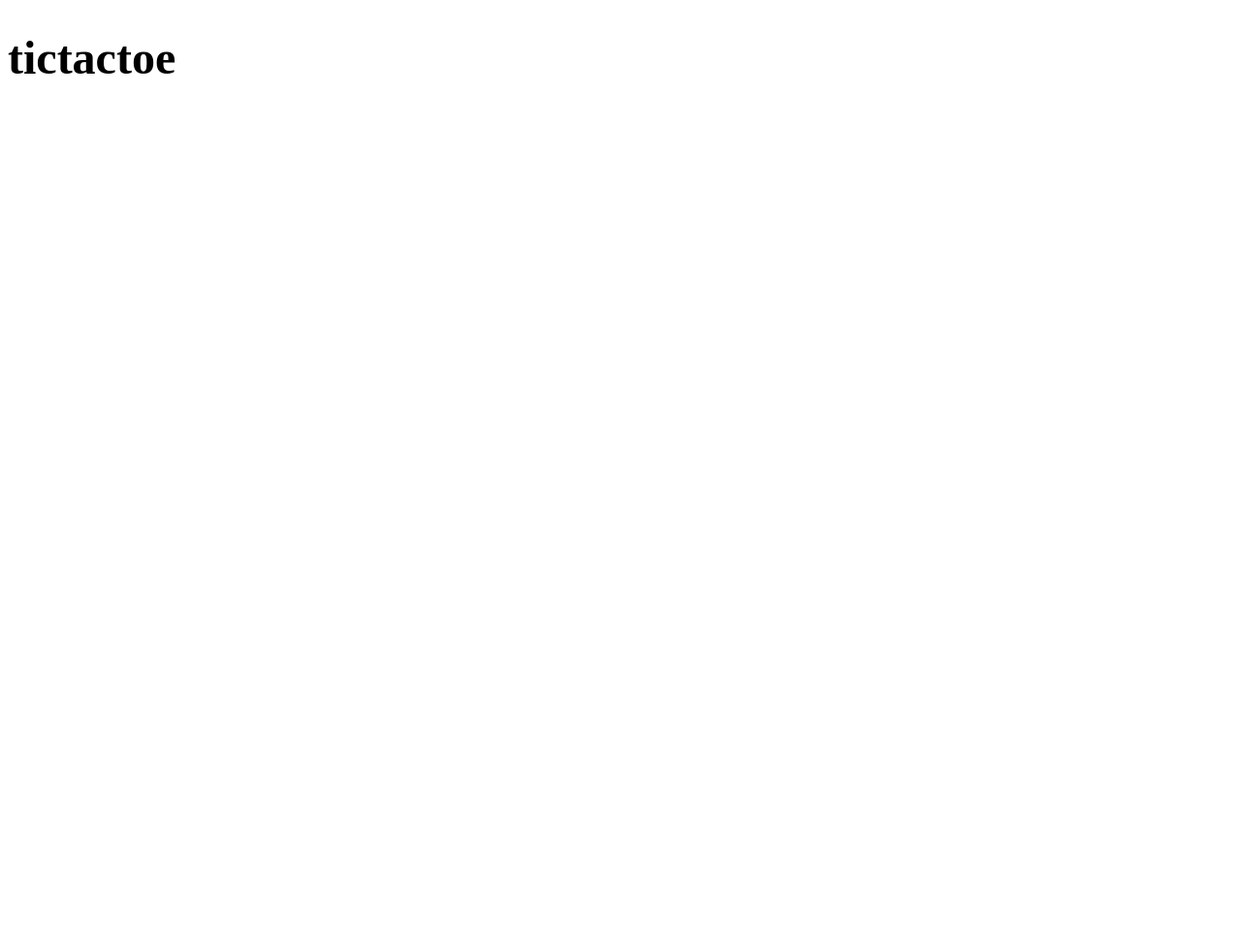
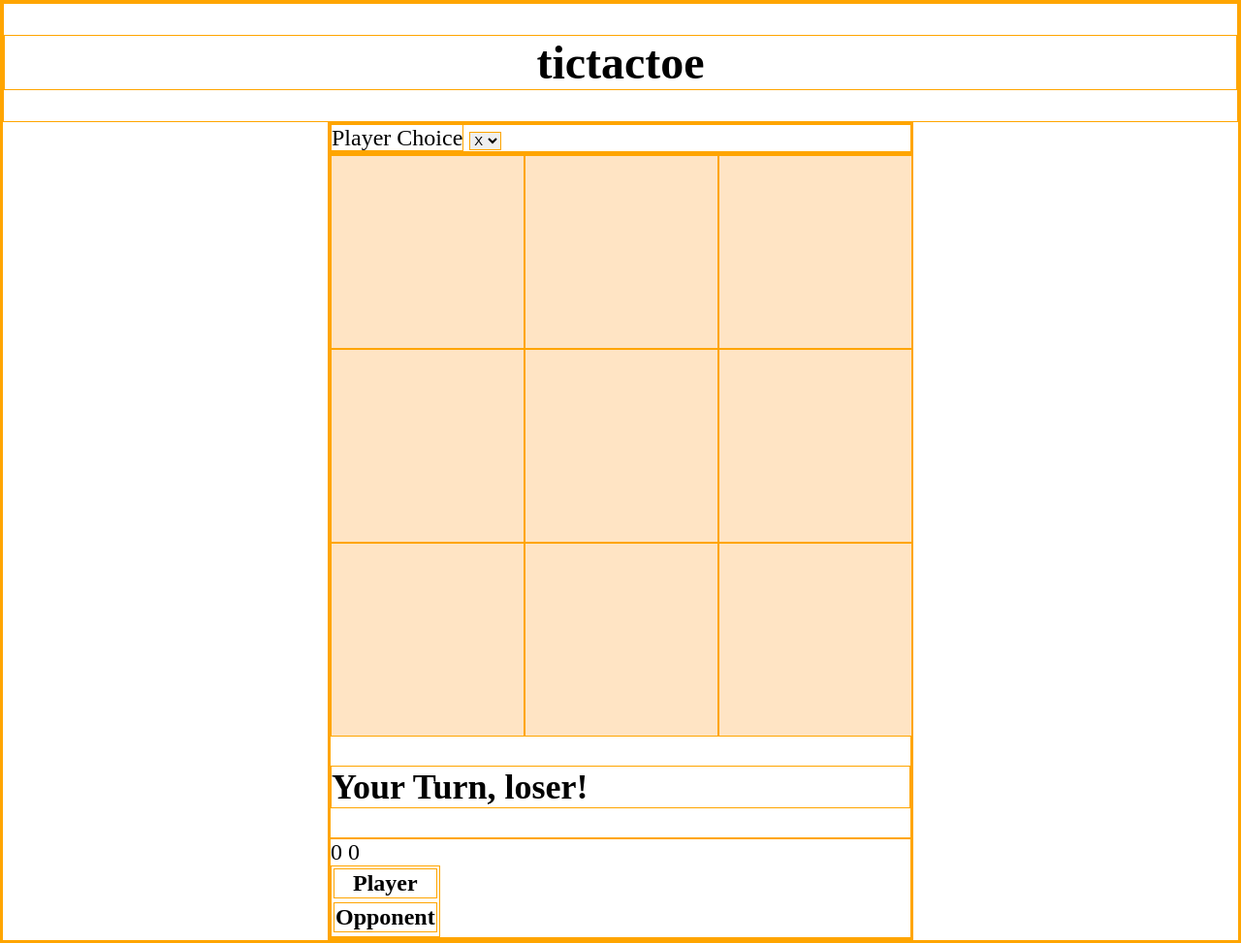
Before and after one commit to ZebraMilk/01-tictactoe, a plain HTML site: page index.html in a window 1280 px wide. Shown: the whole page at 97% size. Before the commit the page ends 800 px from the top, so only its background shows below. Drawn offline with Linux system fonts and the light colour scheme.

Commit message:
Add structure for module support Begin to flesh out the functions and where they belong. Add basic style elements to show *something* on the page.

```diff
--- a/index.html
+++ b/index.html
@@ -16,7 +16,50 @@
   </head>
 
   <body>
-    <h1>tictactoe</h1>
+    <div class="main-content">
+      <header>
+        <h1>tictactoe</h1>
+
+      </header>
+      <div class="game-container">
+        <div class="game-menu">
+          <div class="options">
+            <label for="token">Player Choice</label>
+            <select name="token" id="player-token-choice">
+              <option value="X" class="x-token">X</option>
+              <option value="O" class="o-token">O</option>
+            </select>
+          </div>
+        </div>
+        <div class="game-content">
+          <div class="game-board">
+
+          </div>
+          <div class="turn-display">
+            <h2>
+              Your Turn, loser!
+            </h2>
+          </div>
+          <div class="scoreboard">
+            <table>
+              <th>
+                Player
+              </th>
+              <tr>
+                0
+              </tr>
+              <th>
+                Opponent
+              </th>
+              <tr>
+                0
+              </tr>
+
+            </table>
+          </div>
+        </div>
+      </div>
+    </div>
 
   </body>
 
--- a/script.js
+++ b/script.js
@@ -1,10 +1,11 @@
 const Player = (name, token) => {
   // TODO return a player object with some methods on it like .place or .score
-}
+};
 
+// This is the internal gameBoard,
 const gameBoard = (() => {
   // TODO initialize an arry in here that is private
-  const board = [null, null, null, null, null, null, null, null, null]
+  const board = [null, null, null, null, null, null, null, null, null];
 
 
 
@@ -18,9 +19,13 @@ const gameBoard = (() => {
 
 })();
 
-const gameControl = (() => {
+const gameFlow = (() => {
   // Here goes things like turn tracking, checking for win/tie
+  // new game
 
+  // turn track variable
+
+  //
 
   return {
     // TODO expose some stuff
@@ -28,6 +33,56 @@ const gameControl = (() => {
 
 
 })();
+
+// Grabs the user option fields and stores those valuables as variables
+// Goal is to pass this.playerToken into another module and rename it for easier use
+const userOptions = ((doc) => {
+  const playerTokenChoice = doc.getElementById("player-token-choice").value;
+
+  return {
+    playerToken: playerTokenChoice
+  }
+})(document);
+
+// This grabs DOM elements and does stuff to them
+const displayController = ((doc) => {
+
+  // grid stuff
+  const board = doc.querySelector(".game-board");
+  const clearGrid = () => {
+    while (board.lastElementChild) {
+      board.removeChild(board.lastElementChild);
+    }
+  };
+  const makeGrid = () => {
+    for (let index = 0; index < 9; index++) {
+      const newSquare = doc.createElement("div");
+      newSquare.classList.add("square", index);
+      board.appendChild(newSquare);
+    };
+  };
+
+  // event listener?
+
+
+
+
+  return {
+    // QUESTION: why do I return the function object and not the function expression, makeGrid() here?
+    newGame: makeGrid
+  };
+})(document);
+
+displayController.newGame()
+
+
+
+
+
+
+
+
+
 
 const computerAI = (() => {
 
@@ -37,5 +92,4 @@ const computerAI = (() => {
   return {
 
   };
-
-})
+})();
--- a/style.css
+++ b/style.css
@@ -5,5 +5,40 @@
 }
 
 * {
+  border: 1px solid orange;
   box-sizing: border-box;
 }
+
+body {
+  margin: 0;
+  padding: 0;
+}
+
+header {
+  width: 100%;
+  text-align: center;
+}
+
+.main-content {
+  display: flex;
+  flex-direction: column;
+  align-items: center;
+}
+
+.game-content {
+  display: flex;
+  flex-direction: column;
+}
+
+.game-board {
+  display: grid;
+  width: 600px;
+  height: 600px;
+  grid-template: repeat(3, 200px) / repeat(3, 200px);
+}
+
+.square {
+  background-color: bisque;
+  width: 200px;
+  height: 200px;
+}
```
